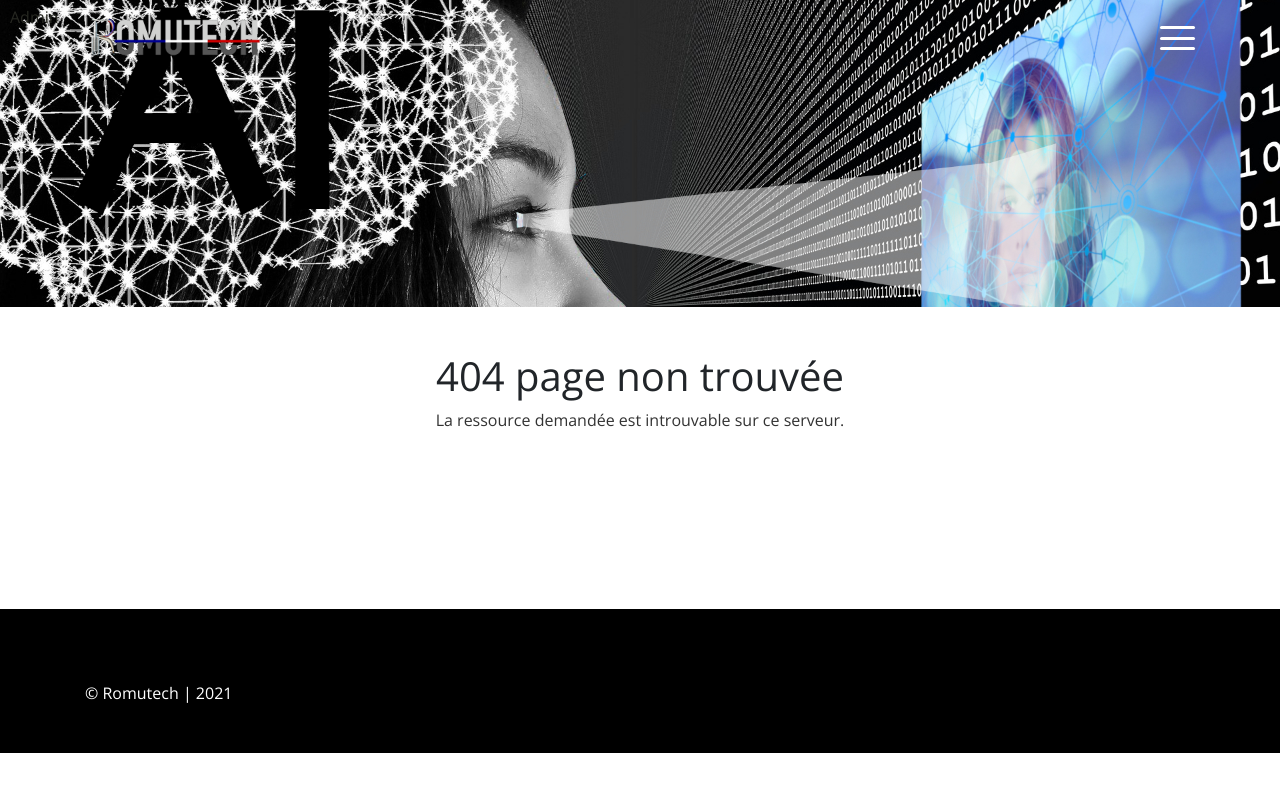
After one commit to Romutech/romutech_ai_website, a Django app: template templates/404.html in a window 1280 px wide. The commit adds this page. Run offline with Django 3.2, Linux system fonts and the light colour scheme; the template is opened without the code that fills it: values that come from a table or form of the project are taken from there, others are empty; data comes from the database, SQL or seed files in the repository; both versions use the stored data as it was after the commit; some libraries are stand-ins or nearby versions.

Commit message:
feature: 404 page creation

```diff
--- a/cms/urls.py
+++ b/cms/urls.py
@@ -1,5 +1,6 @@
 from django.urls import path
 from . import views
+
 
 urlpatterns = [
     path('', views.index),
--- a/romutech_ai_website/urls.py
+++ b/romutech_ai_website/urls.py
@@ -16,6 +16,7 @@ Including another URLconf
 from django.contrib import admin
 from django.urls import path, include
 
+
 urlpatterns = [
     path('admin/', admin.site.urls),
     path('', include('cms.urls')),
--- /dev/null
+++ b/templates/404.html
@@ -0,0 +1,52 @@
+{% extends 'base.html' %}
+{% load static %}
+
+{% block content %}
+<header id="Header">
+    <nav class="main-navigation">
+        <div class="container">
+            <div class="row">
+                <div class="col">
+                    <div class="logo">
+                        <a href="#"><img src="{% static 'cms/images/logo.png' %}"></a>
+                    </div>
+                </div>
+                <a class="admin" href="{% url 'admin:index' %}" >Admin</a>
+                <div class="col text-right">
+                    <div class="menu-wrap">
+                        <div id="nav-icon1">
+                            <span></span>
+                            <span></span>
+                            <span></span>
+                        </div>
+                    </div>
+                </div>
+            </div>
+        </div>
+    </nav>
+    <div class="mobile-menu">
+        <ul>
+            <li><a href="#Home" class="smooth-scroll">Accueil</a></li>
+            <li><a href="#Features" class="smooth-scroll">Les Fonctionnalités</a></li>
+            <li><a href="#Application" class="smooth-scroll">L'application</a></li>
+            <li><a href="#Documentation" class="smooth-scroll">L'API</a></li>
+        </ul>
+    </div>
+</header>
+
+<section id="Home">
+    <img class="HeroB" src="{% static 'cms/images/banner_error.jpg' %}">
+</section>
+
+<section id="Features">
+    <div class="container">
+        <div class="title text-center">
+            <h1>404 page non trouvée</h1>
+            <p>La ressource demandée est introuvable sur ce serveur.</p>
+        </div>
+
+</section>
+
+<br><br><br>
+
+{% endblock %}
--- a/templates/base.html
+++ b/templates/base.html
@@ -26,5 +26,19 @@
 
     <body>
         {% block content %}{% endblock %}
+
+        <footer id="Footer">
+            <div class="container text-center">
+                <div class="footer-text ">
+                    <div class="row">
+                        <div class="col-xs-12 col-sm-12 col-md-6 col-lg-6 col-xl-6">
+                            <div class="copy-right">
+                                <p>{{ footer.content|default:"© Romutech | 2021"}}</p>
+                            </div>
+                        </div>
+                    </div>
+                </div>
+            </div>
+        </footer>
     </body>
 </html>
```
Also changed, not shown: cms/templates/cms/index.html (+0 -13 lines), cms/static/cms/images/banner_error.jpg (added), db.sqlite3.
